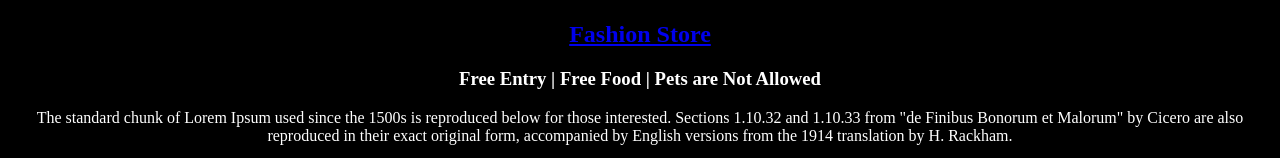
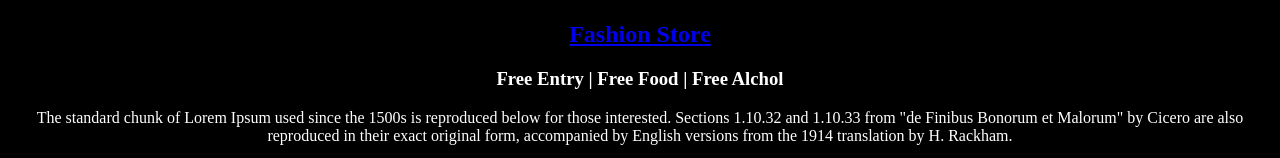
Before and after one commit to Nandhu12-12/fashion1, a plain HTML site: page index.html in a window 1280 px wide. Shown: the part 787-945 px from the top of the page. Drawn offline with Linux system fonts and the light colour scheme.

Commit message:
Update index.html

```diff
--- a/index.html
+++ b/index.html
@@ -33,7 +33,7 @@
 <div>
     <img src="./event2.png">
     <h2><a href="http://myntra.com">Fashion Store </a></h2>
-    <h3>Free Entry | Free Food | Pets are Not Allowed</h3>
+    <h3>Free Entry | Free Food | Free Alchol</h3>
     <p>The standard chunk of Lorem Ipsum used since the 1500s is reproduced below for those interested. Sections 1.10.32 and 1.10.33 from "de Finibus Bonorum et Malorum" by Cicero are also reproduced in their exact original form, accompanied by English versions from the 1914 translation by H. Rackham.</p>
 </div>
 </center>
```
